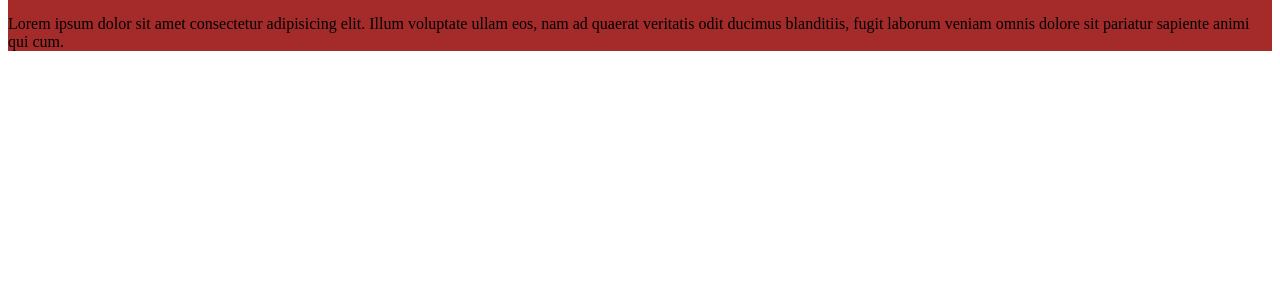
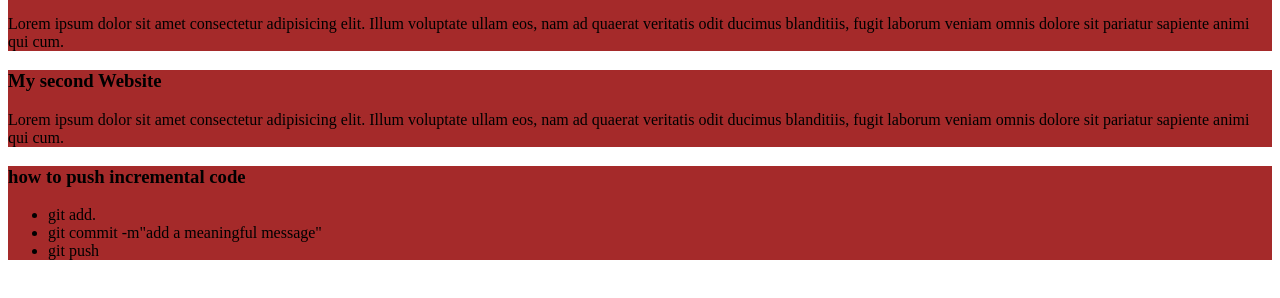
Before and after one commit to Shuvroashish/my-simple-website, a plain HTML site: page index.html in a window 1280 px wide. Shown: the part 44-342 px from the top of the page. Drawn offline with Linux system fonts and the light colour scheme.

Commit message:
pera nai

```diff
--- a/index.html
+++ b/index.html
@@ -12,3 +12,15 @@
  </div>
 </body>
 </html>
+ <div>
+    <h3>My second Website</h3>
+    <p>Lorem ipsum dolor sit amet consectetur adipisicing elit. Illum voluptate ullam eos, nam ad quaerat veritatis odit ducimus blanditiis, fugit laborum veniam omnis dolore sit pariatur sapiente animi qui cum.</p>
+ </div>
+ <div>
+    <h3>how to push incremental code</h3>
+    <ul>
+        <li>git add.</li>
+        <li>git commit -m"add a meaningful message"</li>
+        <li>git push</li>
+    </ul>
+ </div>
```
